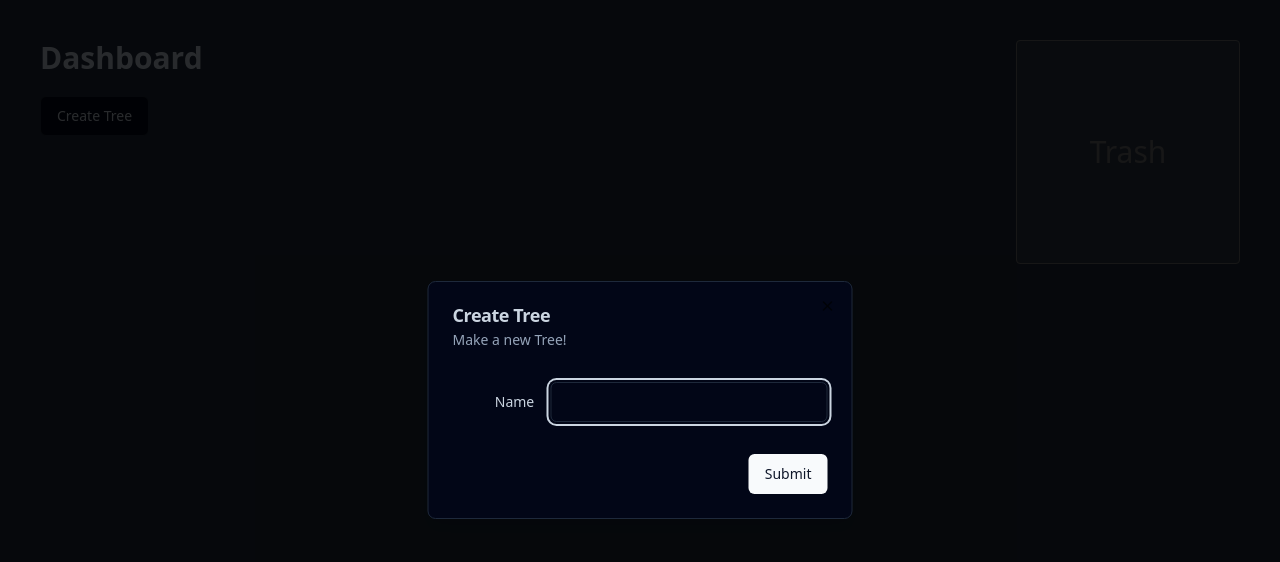
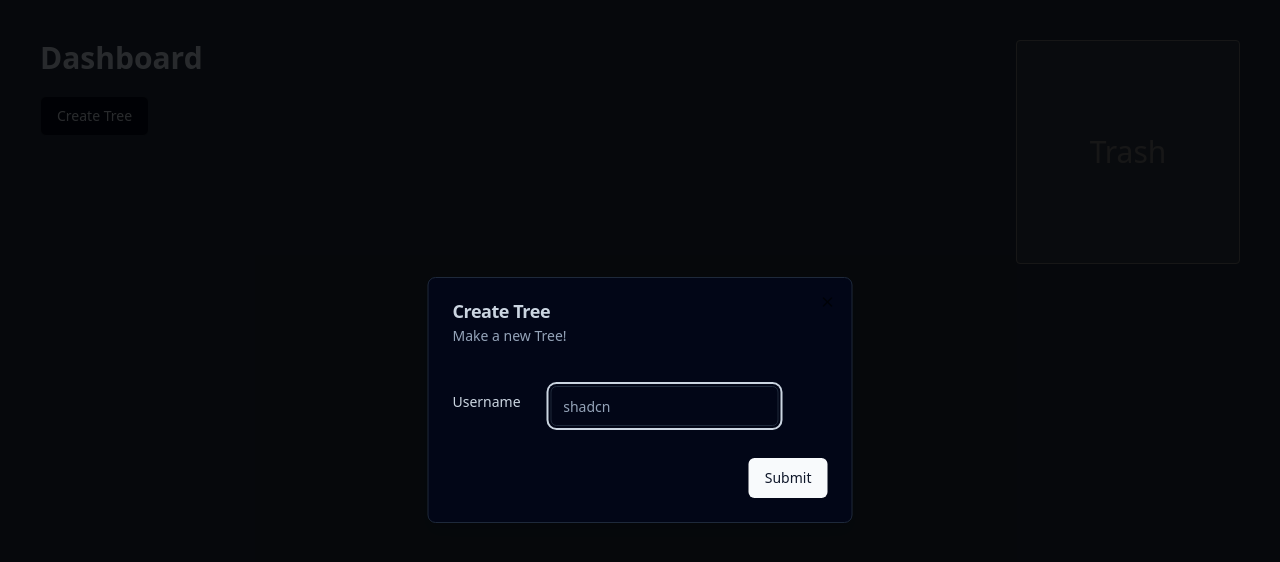
Before and after one commit to IcebergTrout/todo_list_test, a React (Vite) app in the folder to_do_list_test/: page / in a window 1280 px wide. Both pictures are taken after a click on the button "Create Tree". Shown: the top 562 px of the page. Built offline with nearby package versions, Linux system fonts and the light colour scheme.

Commit message:
exchanged useState for Form in create-tree-dialog.

```diff
--- a/to_do_list_test/package.json
+++ b/to_do_list_test/package.json
@@ -10,6 +10,7 @@
     "preview": "vite preview"
   },
   "dependencies": {
+    "@hookform/resolvers": "^3.9.0",
     "@radix-ui/react-checkbox": "^1.1.1",
     "@radix-ui/react-dialog": "^1.1.1",
     "@radix-ui/react-label": "^2.1.0",
@@ -20,10 +21,12 @@
     "lucide-react": "^0.417.0",
     "react": "^18.2.0",
     "react-dom": "^18.2.0",
+    "react-hook-form": "^7.53.0",
     "react-router-dom": "^6.26.0",
     "tailwind-merge": "^2.4.0",
     "tailwindcss-animate": "^1.0.7",
-    "uuid": "^9.0.1"
+    "uuid": "^9.0.1",
+    "zod": "^3.23.8"
   },
   "devDependencies": {
     "@types/node": "^22.0.0",
--- a/to_do_list_test/src/components/create-tree-dialog.tsx
+++ b/to_do_list_test/src/components/create-tree-dialog.tsx
@@ -16,6 +16,14 @@ import {
 } from "../components/ui/dialog";
 import { Input } from "../components/ui/input";
 import { Label } from "@/components/ui/label"
+import { useForm } from "react-hook-form";
+import { Form, FormControl, FormDescription, FormField, FormItem, FormLabel, FormMessage } from "./ui/form";
+import { z } from "zod";
+import { zodResolver } from "@hookform/resolvers/zod";
+
+const formSchema = z.object({
+  treeString: z.string(),
+})
 
 export default function CreateTreeDialog({
   trees,
@@ -24,12 +32,19 @@ export default function CreateTreeDialog({
   trees: Tree[];
   setTrees: (trees: Tree[]) => void;
 }) {
-  const [treeName, setTreeName] = useState("")
 
-  const createTree = () => {
-    const newTree = new Tree(treeName);
-    setTrees([...trees, newTree])
-    setTreeName("");
+  const form = useForm<z.infer<typeof formSchema>>({
+    resolver: zodResolver(formSchema),
+    defaultValues: {
+      treeString: "",
+    },
+  })
+
+  function onSubmit(values: z.infer<typeof formSchema>) {
+    console.log("hello?");
+    console.log(values)
+    const newTree = new Tree(values.treeString);
+    setTrees([...trees, newTree]);
   }
 
   return (
@@ -45,9 +60,28 @@ export default function CreateTreeDialog({
               Make a new Tree!
             </DialogDescription>
           </DialogHeader>
-          <div className="grid gap-4 py-4">
-            <div className="grid grid-cols-4 items-center gap-4 dark:text-slate-300">
-              <Label htmlFor="name" className="text-right">
+          <div className="">
+            <div className="grid gap-4 py-4">
+              <Form {...form}>
+                <form id="createTreeForm" onSubmit={form.handleSubmit(onSubmit)} className="space-y-8">
+                  <FormField
+                    control={form.control}
+                    name="treeString"
+                    render={({ field }) => (
+                      <FormItem className="grid grid-cols-4 items-center gap-4 dark:text-slate-300">
+                        <FormLabel>Username</FormLabel>
+                        <FormControl>
+                          <Input className="w-fit" placeholder="shadcn" {...field} />
+                        </FormControl>
+                        <FormMessage />
+                      </FormItem>
+                    )}
+                  />
+                  {/* <Button type="submit">Submit</Button> */}
+                </form>
+              </Form>
+
+              {/* <Label htmlFor="name" className="text-right">
                 Name
               </Label>
               <Input
@@ -55,12 +89,12 @@ export default function CreateTreeDialog({
                 className="col-span-3"
                 value={treeName}
                 onInput={e => setTreeName(e.currentTarget.value)}
-              />
+              /> */}
             </div>
           </div>
           <DialogFooter>
             <DialogClose asChild>
-              <Button type="submit" onClick={() => createTree()}>Submit</Button>
+              <Button form="createTreeForm" type="submit">Submit</Button>
             </DialogClose>
           </DialogFooter>
         </DialogContent>
--- /dev/null
+++ b/to_do_list_test/src/components/ui/form.tsx
@@ -0,0 +1,176 @@
+import * as React from "react"
+import * as LabelPrimitive from "@radix-ui/react-label"
+import { Slot } from "@radix-ui/react-slot"
+import {
+  Controller,
+  ControllerProps,
+  FieldPath,
+  FieldValues,
+  FormProvider,
+  useFormContext,
+} from "react-hook-form"
+
+import { cn } from "@/lib/utils"
+import { Label } from "@/components/ui/label"
+
+const Form = FormProvider
+
+type FormFieldContextValue<
+  TFieldValues extends FieldValues = FieldValues,
+  TName extends FieldPath<TFieldValues> = FieldPath<TFieldValues>
+> = {
+  name: TName
+}
+
+const FormFieldContext = React.createContext<FormFieldContextValue>(
+  {} as FormFieldContextValue
+)
+
+const FormField = <
+  TFieldValues extends FieldValues = FieldValues,
+  TName extends FieldPath<TFieldValues> = FieldPath<TFieldValues>
+>({
+  ...props
+}: ControllerProps<TFieldValues, TName>) => {
+  return (
+    <FormFieldContext.Provider value={{ name: props.name }}>
+      <Controller {...props} />
+    </FormFieldContext.Provider>
+  )
+}
+
+const useFormField = () => {
+  const fieldContext = React.useContext(FormFieldContext)
+  const itemContext = React.useContext(FormItemContext)
+  const { getFieldState, formState } = useFormContext()
+
+  const fieldState = getFieldState(fieldContext.name, formState)
+
+  if (!fieldContext) {
+    throw new Error("useFormField should be used within <FormField>")
+  }
+
+  const { id } = itemContext
+
+  return {
+    id,
+    name: fieldContext.name,
+    formItemId: `${id}-form-item`,
+    formDescriptionId: `${id}-form-item-description`,
+    formMessageId: `${id}-form-item-message`,
+    ...fieldState,
+  }
+}
+
+type FormItemContextValue = {
+  id: string
+}
+
+const FormItemContext = React.createContext<FormItemContextValue>(
+  {} as FormItemContextValue
+)
+
+const FormItem = React.forwardRef<
+  HTMLDivElement,
+  React.HTMLAttributes<HTMLDivElement>
+>(({ className, ...props }, ref) => {
+  const id = React.useId()
+
+  return (
+    <FormItemContext.Provider value={{ id }}>
+      <div ref={ref} className={cn("space-y-2", className)} {...props} />
+    </FormItemContext.Provider>
+  )
+})
+FormItem.displayName = "FormItem"
+
+const FormLabel = React.forwardRef<
+  React.ElementRef<typeof LabelPrimitive.Root>,
+  React.ComponentPropsWithoutRef<typeof LabelPrimitive.Root>
+>(({ className, ...props }, ref) => {
+  const { error, formItemId } = useFormField()
+
+  return (
+    <Label
+      ref={ref}
+      className={cn(error && "text-destructive", className)}
+      htmlFor={formItemId}
+      {...props}
+    />
+  )
+})
+FormLabel.displayName = "FormLabel"
+
+const FormControl = React.forwardRef<
+  React.ElementRef<typeof Slot>,
+  React.ComponentPropsWithoutRef<typeof Slot>
+>(({ ...props }, ref) => {
+  const { error, formItemId, formDescriptionId, formMessageId } = useFormField()
+
+  return (
+    <Slot
+      ref={ref}
+      id={formItemId}
+      aria-describedby={
+        !error
+          ? `${formDescriptionId}`
+          : `${formDescriptionId} ${formMessageId}`
+      }
+      aria-invalid={!!error}
+      {...props}
+    />
+  )
+})
+FormControl.displayName = "FormControl"
+
+const FormDescription = React.forwardRef<
+  HTMLParagraphElement,
+  React.HTMLAttributes<HTMLParagraphElement>
+>(({ className, ...props }, ref) => {
+  const { formDescriptionId } = useFormField()
+
+  return (
+    <p
+      ref={ref}
+      id={formDescriptionId}
+      className={cn("text-sm text-muted-foreground", className)}
+      {...props}
+    />
+  )
+})
+FormDescription.displayName = "FormDescription"
+
+const FormMessage = React.forwardRef<
+  HTMLParagraphElement,
+  React.HTMLAttributes<HTMLParagraphElement>
+>(({ className, children, ...props }, ref) => {
+  const { error, formMessageId } = useFormField()
+  const body = error ? String(error?.message) : children
+
+  if (!body) {
+    return null
+  }
+
+  return (
+    <p
+      ref={ref}
+      id={formMessageId}
+      className={cn("text-sm font-medium text-destructive", className)}
+      {...props}
+    >
+      {body}
+    </p>
+  )
+})
+FormMessage.displayName = "FormMessage"
+
+export {
+  useFormField,
+  Form,
+  FormItem,
+  FormLabel,
+  FormControl,
+  FormDescription,
+  FormMessage,
+  FormField,
+}
```
Also changed, not shown: 1 other file (tests, documents, lock files or other folders).
